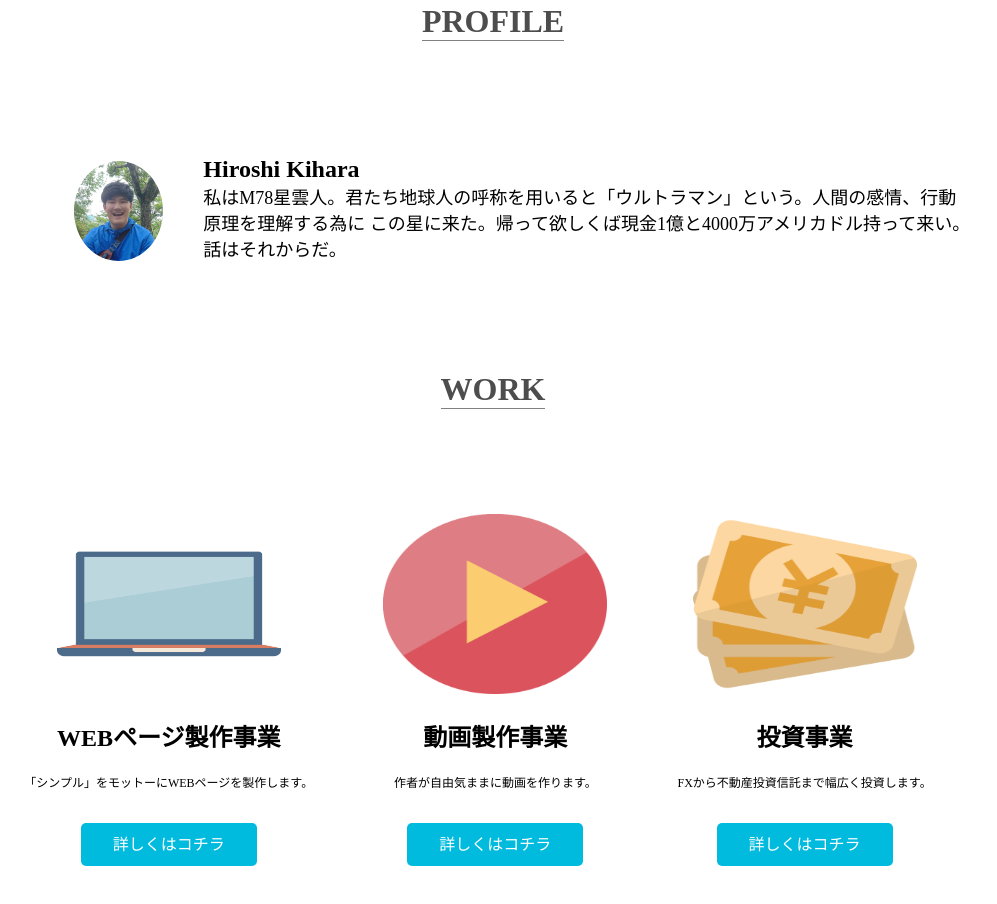
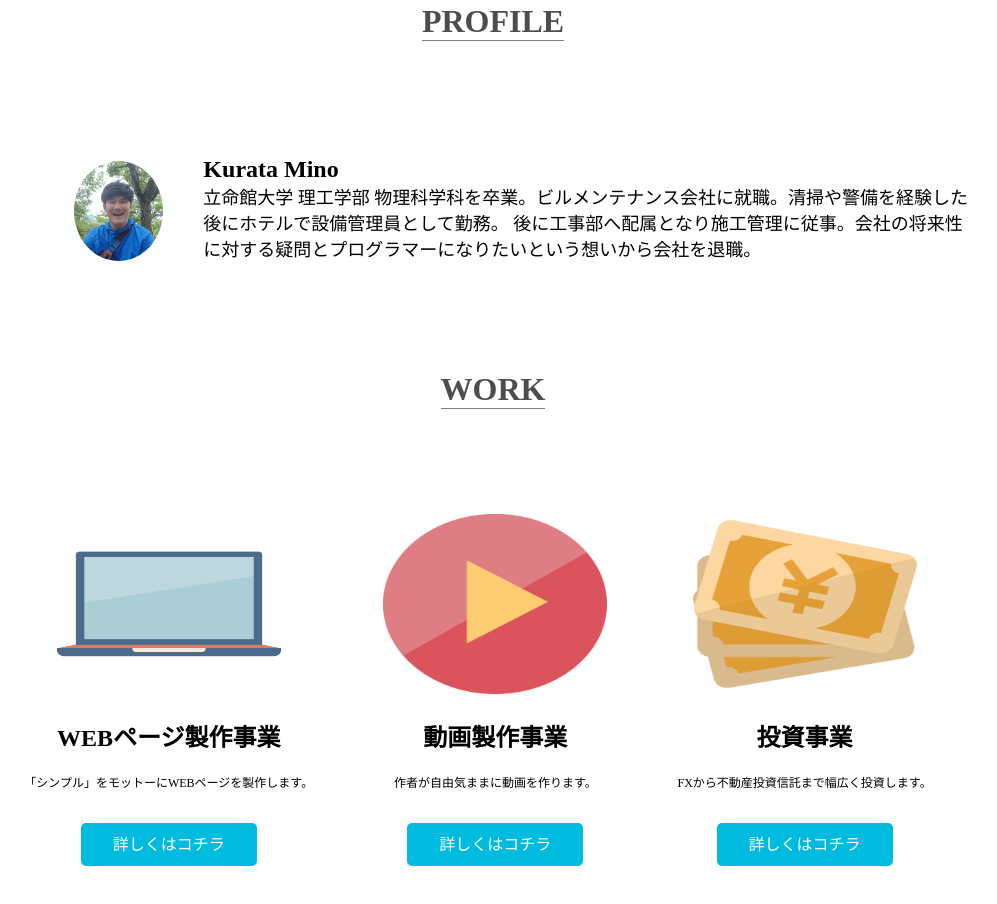
Before and after one commit to kihara876/main-portfolio, a plain HTML site: page index.html in a window 1280 px wide. Shown: the part 1101-2005 px from the top of the page, without its empty margins (147-1144 px from the left). Drawn offline with Linux system fonts and the light colour scheme; some packages are replaced by stand-ins of ours.

Commit message:
Update index.html

```diff
--- a/index.html
+++ b/index.html
@@ -29,10 +29,10 @@
         <div class="about-content">
           <img class="profile" src="fotor.jpg" alt="">
           <div class="about-date">
-            <h2>Hiroshi Kihara</h2>
+            <h2>Kurata Mino</h2>
             <p>
-              私はM78星雲人。君たち地球人の呼称を用いると「ウルトラマン」という。人間の感情、行動原理を理解する為に
-              この星に来た。帰って欲しくば現金1億と4000万アメリカドル持って来い。話はそれからだ。
+              立命館大学 理工学部 物理科学科を卒業。ビルメンテナンス会社に就職。清掃や警備を経験した後にホテルで設備管理員として勤務。
+              後に工事部へ配属となり施工管理に従事。会社の将来性に対する疑問とプログラマーになりたいという想いから会社を退職。
             </p>
           </div>
         </div><!-- </div>about-content -->
```
